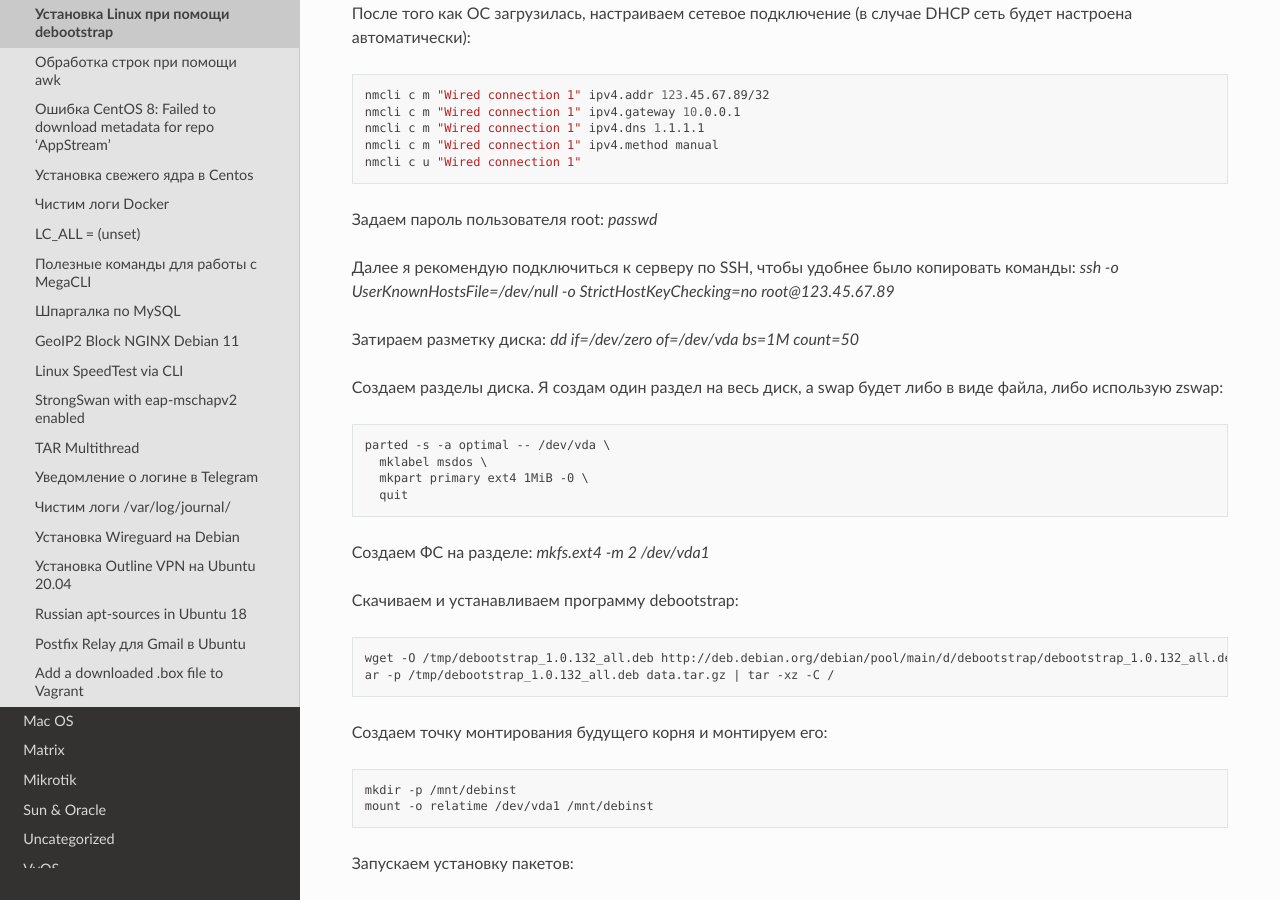
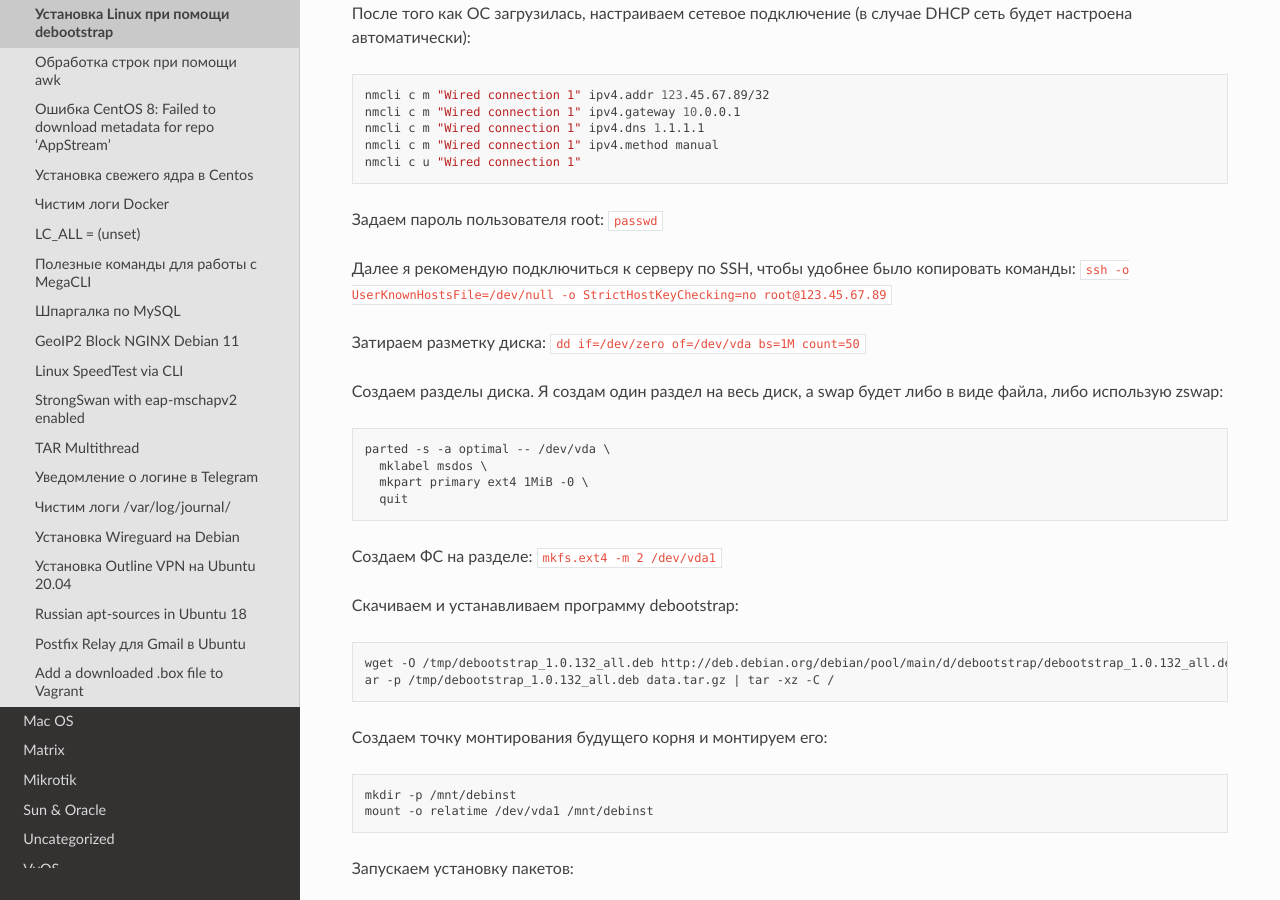
Before and after one commit to jeffscrum/jeffscrum.github.io, a Sphinx documentation site: the page built from source/linux/linux-aeza-debootstrap-install.rst, in a window 1280 px wide and 900 px high, scrolled down 379 px. Built offline with Sphinx 7.4.7 and the Read the Docs theme 2.0.0, drawn with Linux system fonts in a browser that asks for light colours; some of the changed text lies outside the part shown.

```diff
--- a/source/linux/linux-aeza-debootstrap-install.rst
+++ b/source/linux/linux-aeza-debootstrap-install.rst
@@ -24,14 +24,13 @@
     nmcli c m "Wired connection 1" ipv4.method manual
     nmcli c u "Wired connection 1"
 
-Задаем пароль пользователя root: `passwd`
+Задаем пароль пользователя root: ``passwd``
 
-Далее я рекомендую подключиться к серверу по SSH, чтобы удобнее было копировать команды: `ssh -o UserKnownHostsFile=/dev/null -o StrictHostKeyChecking=no root@123.45.67.89`
+Далее я рекомендую подключиться к серверу по SSH, чтобы удобнее было копировать команды: ``ssh -o UserKnownHostsFile=/dev/null -o StrictHostKeyChecking=no root@123.45.67.89``
 
-Затираем разметку диска: `dd if=/dev/zero of=/dev/vda bs=1M count=50`
+Затираем разметку диска: ``dd if=/dev/zero of=/dev/vda bs=1M count=50``
 
 Создаем разделы диска. Я создам один раздел на весь диск, а swap будет либо в виде файла, либо использую zswap:
-
 
 .. code-block:: none
 
@@ -40,7 +39,7 @@
       mkpart primary ext4 1MiB -0 \
       quit
 
-Создаем ФС на разделе: `mkfs.ext4 -m 2 /dev/vda1`
+Создаем ФС на разделе: ``mkfs.ext4 -m 2 /dev/vda1``
 
 Скачиваем и устанавливаем программу debootstrap:
 
@@ -102,9 +101,9 @@
     deb http://deb.debian.org/debian bookworm-backports main non-free-firmware
     #deb-src http://deb.debian.org/debian bookworm-backports main non-free-firmware
 
-Выполняем chroot для того чтобы попасть в новое окружение: `LANG=C.UTF-8 chroot /mnt/debinst /bin/bash`
+Выполняем chroot для того чтобы попасть в новое окружение: ``LANG=C.UTF-8 chroot /mnt/debinst /bin/bash``
 
-Обновляем все установленные пакеты: `apt-get update && apt-get upgrade`
+Обновляем все установленные пакеты: ``apt-get update && apt-get upgrade``
 
 Устанавливаем пакет locale и генерируем необходимые локали:
 
@@ -117,7 +116,7 @@
     echo 'LC_ALL="en_US.UTF-8"' >> /etc/default/locale
     echo 'LANGUAGE="en_US:en"' >> /etc/default/locale
 
-Настройка часового пояса: `dpkg-reconfigure tzdata`
+Настройка часового пояса: ``dpkg-reconfigure tzdata``
 
 При помощи 'blkid' смотрим UUID раздела / и редактируем /etc/fstab:
 
@@ -132,7 +131,7 @@
     # <file system> <mount point>   <type>  <options>       <dump>  <pass>
     UUID="fa821b1b-321a-4d88-a285-d8912b05ff59" / ext4 errors=remount-ro 0 1
 
-Перемонтируем разделы: `mount -a`
+Перемонтируем разделы: ``mount -a``
 
 Устанавливаем пакеты ядра и необходимые утилиты. Я буду использовать ядро cloud, но можно установить и обычное 'linux-image-amd64':
 
@@ -178,7 +177,7 @@
     ff02::2 ip6-allrouters
     ff02::3 ip6-allhosts
 
-Смотрим mac-адрес сетевой карты: `ip a | grep ether`
+Смотрим mac-адрес сетевой карты: ``ip a | grep ether``
 
 Редактируем файл '/etc/network/interfaces' с сетевыми настройками:
 
```
